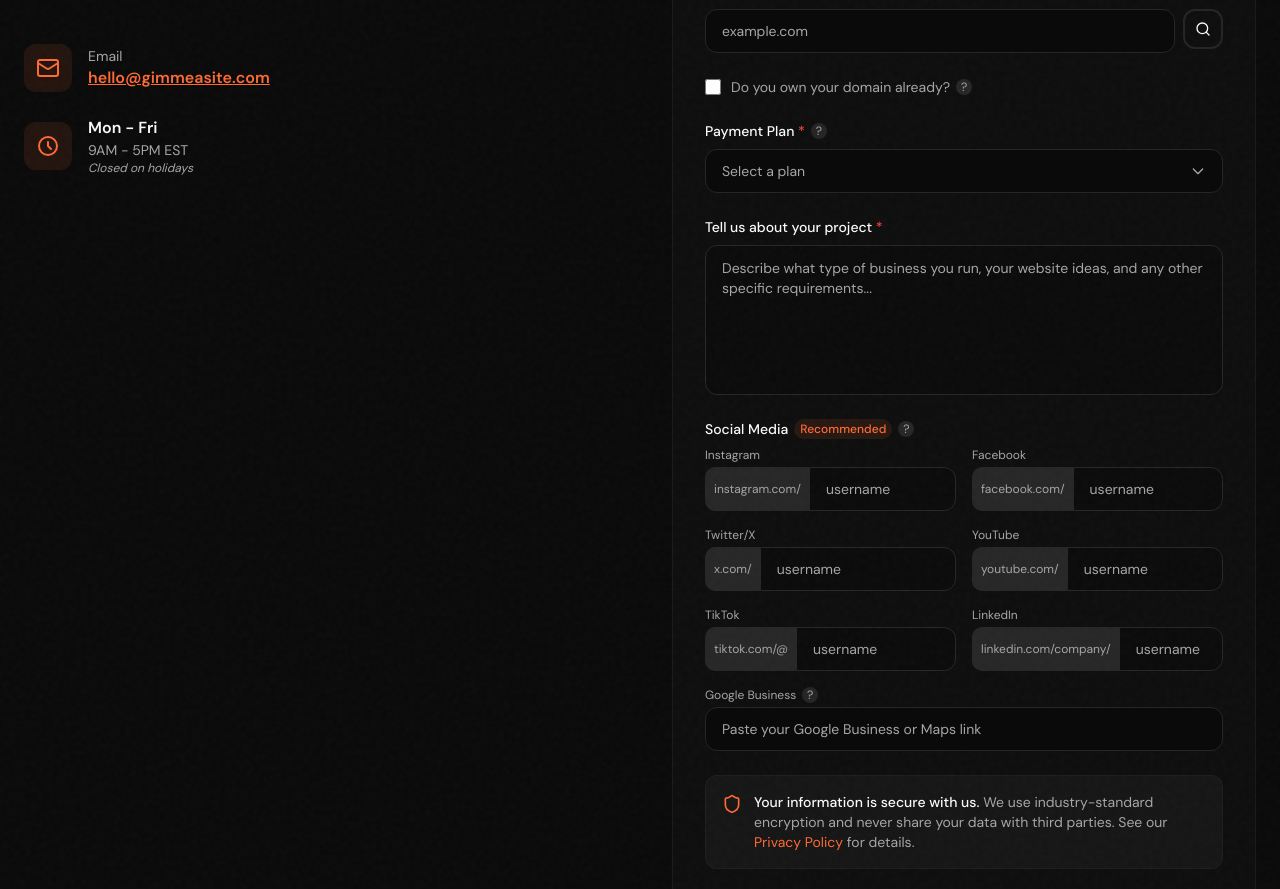
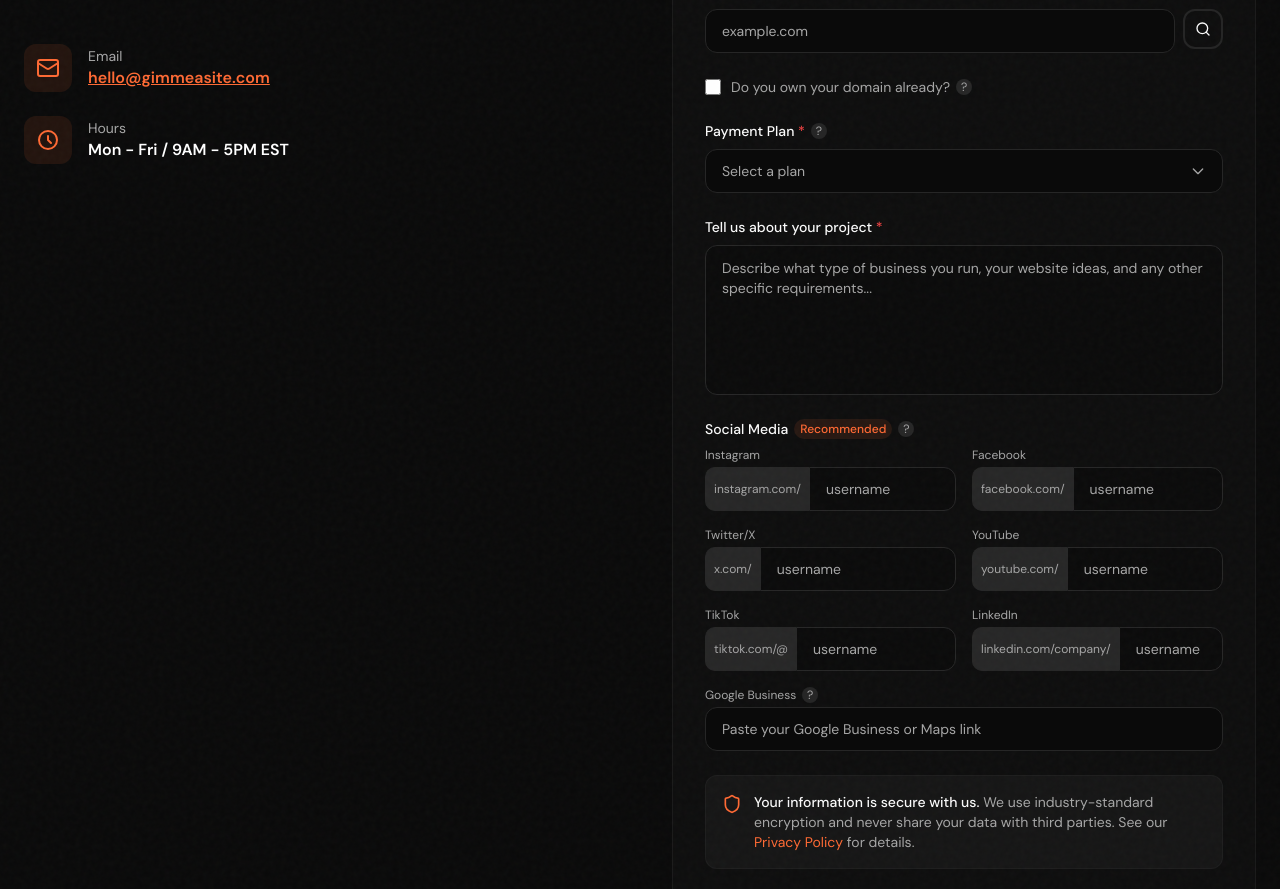
Before and after one commit to matrixfrr/GimmeASite, a Next.js app: page / in a window 1280 px wide. Shown: the part 4828-5717 px from the top of the page. Built offline with nearby package versions, Linux system fonts and the light colour scheme.

Commit message:
Fix business hours layout and remove holiday note

```diff
--- a/src/app/page.tsx
+++ b/src/app/page.tsx
@@ -1182,9 +1182,8 @@ function ContactSection({ onSuccess }: { onSuccess?: () => void }) {
                   </svg>
                 </div>
                 <div>
-                  <div className="font-semibold">Mon - Fri</div>
-                  <div className="text-sm text-muted-foreground">9AM - 5PM EST</div>
-                  <div className="text-xs text-muted-foreground italic">Closed on holidays</div>
+                  <div className="text-sm text-muted-foreground">Hours</div>
+                  <div className="font-semibold text-white">Mon - Fri / 9AM - 5PM EST</div>
                 </div>
               </div>
             </div>
```
